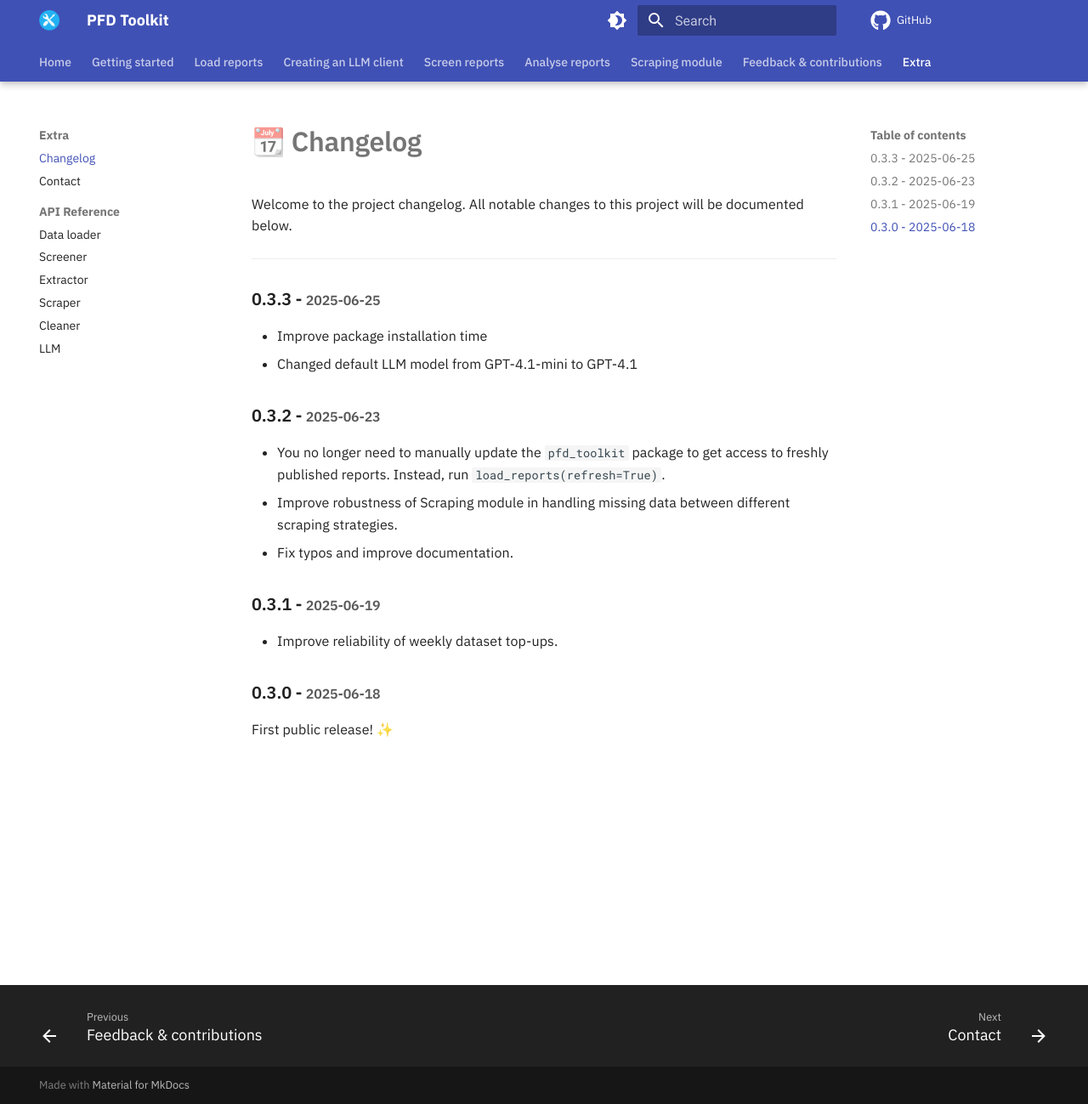
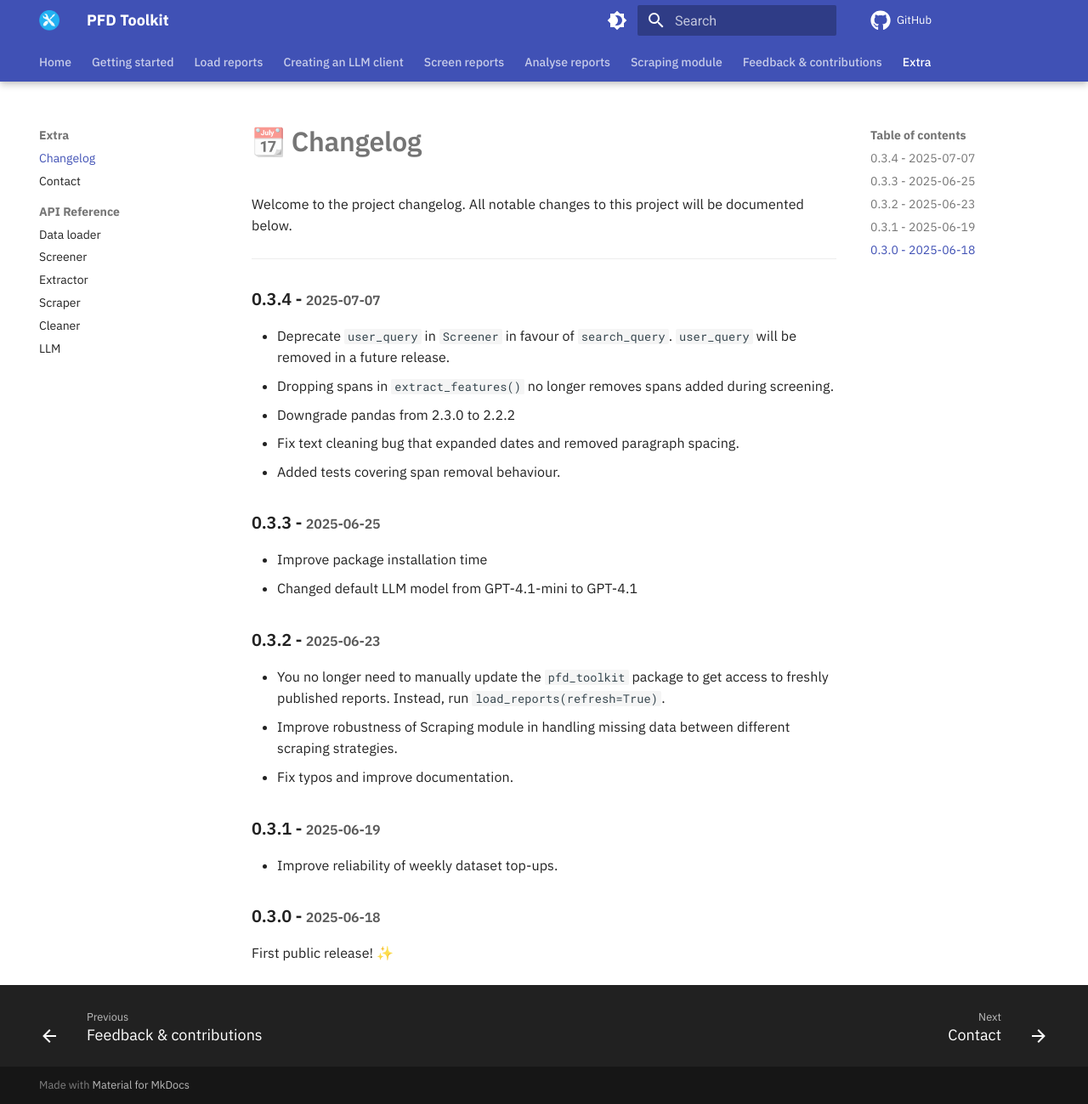
Before and after one commit to Sam-Osian/PFD-toolkit, an MkDocs documentation site: the page built from docs/changelog.md, in a window 1280 px wide and 1299 px high. Shown: the whole window at 85% size. Built offline with MkDocs 1.6.1 and Material for MkDocs 9.7.7, drawn with Linux system fonts in a browser that asks for light colours; comment, search, counter and statistics services are not loaded.

Commit message:
Update homepage and changelog

```diff
--- a/docs/changelog.md
+++ b/docs/changelog.md
@@ -9,6 +9,13 @@ description: |
 Welcome to the project changelog. All notable changes to this project will be documented below.
 
 ---
+
+### 0.3.4 - <small>2025-07-07</small>
+* Deprecate `user_query` in `Screener` in favour of `search_query`. `user_query` will be removed in a future release.
+* Dropping spans in `extract_features()` no longer removes spans added during screening.
+* Downgrade pandas from 2.3.0 to 2.2.2
+* Fix text cleaning bug that expanded dates and removed paragraph spacing.
+* Added tests covering span removal behaviour.
 
 ### 0.3.3 - <small>2025-06-25</small>
 * Improve package installation time
```
Also changed, not shown: docs/index.md (+2 -2 lines).
